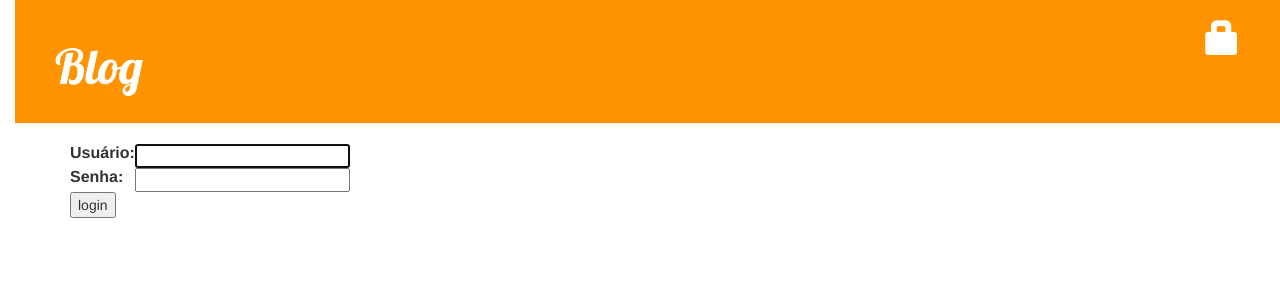
After one commit to jonnatas/my-first-blog, a Django app: page /accounts/login/ in a window 1280 px wide. The commit adds this page. Shown: the top 300 px of the page. Run offline with Django 3.2, Linux system fonts and the light colour scheme; some libraries are stand-ins or nearby versions.

```diff
--- a/blog/templates/blog/base.html
+++ b/blog/templates/blog/base.html
@@ -9,7 +9,12 @@
 	</head>
 	<body>
 		<div class="page-header">
-			<a href="{% url 'blog:post_new' %}" class="top-menu"><span class="glyphicon glyphicon-plus"></span></a>
+			{% if user.is_authenticated %}
+				<a href="{% url 'blog:post_new' %}" class="top-menu"><span class="glyphicon glyphicon-plus"></span></a>
+				<p class="top-menu">Ola! {{ user.username }} <small>(<a href="{% url 'logout' %}">Sair</a>)</small></p>
+			{% else  %}
+				<a href="{% url 'login' %}" class="top-menu"><span class="glyphicon glyphicon-lock"></span></a>
+			{% endif %}
 			<h1><a href="/">Blog</a></h1>
 		</div>
 		<div class="content container">
--- /dev/null
+++ b/blog/templates/registration/login.html
@@ -0,0 +1,24 @@
+{% extends "blog/base.html" %}
+
+{% block content %}
+{% if form.errors %}
+<p>  Nome e senha incorretos. Tente novamente!!.</p>
+{% endif %}
+
+<form method="post" action="{% url 'login' %}">
+	{% csrf_token %}
+	<table>
+		<tr>
+			<td>{{ form.username.label_tag }}</td>
+			<td>{{ form.username }}</td>
+		</tr>
+		<tr>
+			<td>{{ form.password.label_tag }}</td>
+			<td>{{ form.password }}</td>
+		</tr>
+	</table>
+
+	<input type="submit" value="login" />
+	<input type="hidden" name="next" value="{{ next }}" />
+</form>
+{% endblock %}
--- a/blog/views.py
+++ b/blog/views.py
@@ -2,6 +2,7 @@ from django.shortcuts import render, get_object_or_404, redirect
 from django.utils import timezone
 from .models import Post
 from .forms import PostForm
+from django.contrib.auth.decorators import login_required
 
 
 def post_list(request):
@@ -10,10 +11,12 @@ def post_list(request):
     return render(request, 'blog/post_list.html', context)
 
 
+@login_required
 def post_detail(request, pk):
     post = get_object_or_404(Post, pk=pk)
     return render(request, 'blog/post_detail.html', {'post': post})
 
+@login_required
 def post_new(request):
     if request.method == "POST":
         form = PostForm(request.POST)
@@ -28,6 +31,7 @@ def post_new(request):
     return render(request, 'blog/post_edit.html', {'form': form})
 
 
+@login_required
 def post_edit(request, pk):
     post = get_object_or_404(Post, pk=pk)
     if request.method == "POST":
@@ -43,6 +47,7 @@ def post_edit(request, pk):
     return render(request, 'blog/post_edit.html', {'form': form})
 
 
+@login_required
 def post_remove(request, pk):
     post = get_object_or_404(Post, pk=pk)
     post.delete()
--- a/mysite/settings.py
+++ b/mysite/settings.py
@@ -120,3 +120,5 @@ USE_TZ = True
 
 STATIC_URL = '/static/'
 STATIC_ROOT = os.path.join(BASE_DIR, 'static')
+
+LOGIN_REDIRECT_URL = '/'
--- a/mysite/urls.py
+++ b/mysite/urls.py
@@ -1,7 +1,11 @@
 from django.conf.urls import url, include
 from django.contrib import admin
+
+from django.contrib.auth import views
 
 urlpatterns = [
     url(r'^admin/', admin.site.urls),
     url(r'', include('blog.urls', namespace="blog")),
+    url(r'^accounts/login/$', views.login, name='login'),
+    url(r'^accounts/logout/$', views.logout, name='logout', kwargs={'next_page': '/'}),
 ]
```
Also changed, not shown: db.sqlite3.
